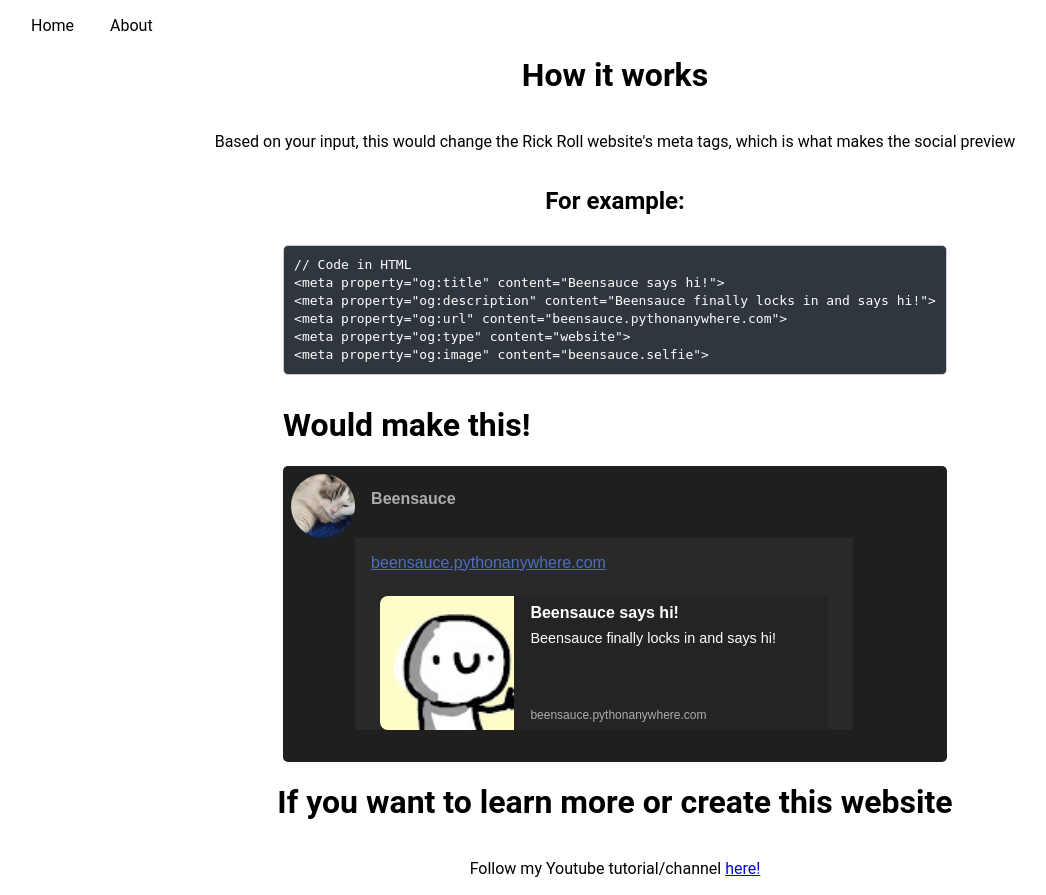
After one commit to Beensauce/Fake-Rick-Roll-Generator, a Django app: page /about in a window 1280 px wide. The commit adds this page. Shown: the top 895 px of the page, without its empty margins (25-1071 px from the left). Run offline with Django 5.2, Linux system fonts and the light colour scheme; grey boxes are pictures that could not be loaded.

Commit message:
Added about page, and hopefulyl improved google indexing

```diff
--- /dev/null
+++ b/Rick Roll/generator/templates/about.html
@@ -0,0 +1,77 @@
+{% extends "base.html" %}
+{% load static %}
+
+{% block head %}
+    <title>About Custom rick roll generator</title>
+    {% comment %} Meta tags {% endcomment %}
+    <!-- Primary Meta Tags -->
+    <meta name="title" content="About custom Rickroll Link Generator">
+    <meta name="description" content="About the custom rick roll generator, how it works and how to make it yourself!">
+    <meta name="keywords" content="rickroll link generator, custom rick roll generator, rick roll maker, fake link generator, disguise link, custom rick roll, prank link shortener">
+
+    <!-- Open Graph / Facebook / Discord Previews -->
+    <meta property="og:type" content="website">
+    <meta property="og:url" content="https://beensauce.pythonanywhere.com/about">
+    <meta property="og:title" content="About custom Rickroll Link Generator">
+    <meta property="og:description" content="About the custom rick roll generator, how it works and how to make it yourself!">
+    <meta property="og:image" content="{% static 'images/Rick.jpg' %}">
+
+    <!-- Twitter Previews -->
+    <meta name="twitter:card" content="summary_large_image">
+    <meta name="twitter:url" content="https://beensauce.pythonanywhere.com/about">
+    <meta name="twitter:title" content="About custom Rickroll Link Generator">
+    <meta name="twitter:description" content="About the custom rick roll generator, how it works and how to make it yourself!">
+    <meta name="twitter:image" content="{% static 'images/Rick.jpg' %}">
+
+    <link rel="stylesheet" href="{% static 'css/about.css' %}">
+    <link rel="stylesheet" href="{% static 'css/navbar.css' %}">
+{% endblock %}
+
+{% block content %}
+    {% include "navbar.html" %}
+    <div class="about-content">
+        <h1>How it works</h1>
+        <p>Based on your input, this would change the Rick Roll website's meta tags, which is what makes the social preview</p>
+        <h2>For example: </h2>
+        <div class="large-div">
+            <pre class="code-block-dark"><code>// Code in HTML
+                &lt;meta property="og:title" content="Beensauce says hi!"&gt;
+                &lt;meta property="og:description" content="Beensauce finally locks in and says hi!"&gt;
+                &lt;meta property="og:url" content="beensauce.pythonanywhere.com"&gt;
+                &lt;meta property="og:type" content="website"&gt;
+                &lt;meta property="og:image" content="beensauce.selfie"&gt;
+            </code></pre>
+            <div class="preview">
+                <h1 class="preview-text">Would make this!</h1>
+                <div id="simulator">
+                    <div class="profile">
+                        <img class="profile-img" src="{% static 'images/DaBao.jpg' %}" alt="Juicy cat">
+                        <p><b>Beensauce</b></p>
+                    </div>
+                    <div class="msg-inside">
+                        <p class="msg-text" style="color:#4e6ec1; text-decoration: underline;">beensauce.pythonanywhere.com</p>
+                        <div class="msg-core">
+                            <img id='image-core' class="thumbnail" src="{% static 'images/Beensauce.jpg' %}" alt="Beensauce profile pic">
+                            <div class="information">
+                                <p id='title-core' class="title-core text">Beensauce says hi!</p>
+                                <p id='description-core' class="description-core text">Beensauce finally locks in and says hi!</p>
+                                <p id='link-core' class="link-core text">beensauce.pythonanywhere.com</p>
+                            </div>
+                        </div>
+                    </div>
+                </div>
+            </div>
+        </div>
+        <h1>If you want to learn more or create this website</h1>
+        <p>Follow my Youtube tutorial/channel <a href="https://www.youtube.com/@Beensauce" target="_blank">here!</a> </p>
+        <iframe width="560" height="315" src="https://www.youtube.com/embed/videoseries?si=5HjN0jxC7dacVM0B&amp;list=PLS5zQB3vS-KU" title="YouTube video player" frameborder="0" allow="accelerometer; autoplay; clipboard-write; encrypted-media; gyroscope; picture-in-picture; web-share" referrerpolicy="strict-origin-when-cross-origin" allowfullscreen></iframe>
+        <div class="advice">
+            <h2>Contact</h2>
+            <p>If you got advice for me, how to make this website better, pls contact me. Always happy to learn :D</p>
+            <div class="contact">
+                <p><a href="mailto:daabob2.0@gmail.com">Send email to me</a></p>
+                <a href="https://github.com/Beensauce/Fake-Rick-Roll-Generator" target="_blank">Github</a>
+            </div>
+        </div>
+    </div>
+{% endblock %}
--- a/Rick Roll/generator/templates/fake-link.html
+++ b/Rick Roll/generator/templates/fake-link.html
@@ -23,6 +23,7 @@
     <title>{{ data.title }}</title>
     <link rel="stylesheet" href="{% static 'css/fake.css' %}">
     <script src="{% static 'js/fake-link.js' %}" defer></script>
+    <meta name="robots" content="noindex, nofollow">
 {% endblock %}
 
 {% block favicon%}
--- a/Rick Roll/generator/templates/index.html
+++ b/Rick Roll/generator/templates/index.html
@@ -7,7 +7,7 @@
     <!-- Primary Meta Tags -->
     <meta name="title" content="Custom Rickroll Link Generator">
     <meta name="description" content="Create custom disguised Rickroll links instantly. Disguise URLs with fake preview titles and custom thumbnails to prank your friends, free">
-    <meta name="keywords" content="rickroll link generator, fake link generator, disguise link, custom rick roll, prank link shortener">
+    <meta name="keywords" content="rickroll link generator, custom rick roll generator, rick roll maker, fake link generator, disguise link, custom rick roll, prank link shortener">
 
     <!-- Open Graph / Facebook / Discord Previews -->
     <meta property="og:type" content="website">
@@ -24,11 +24,13 @@
     <meta name="twitter:image" content="{% static 'images/Rick.jpg' %}">
 
     <link rel="stylesheet" href="{% static 'css/styles.css' %}">
+    <link rel="stylesheet" href="{% static 'css/navbar.css' %}">
     <script src="{% static 'js/index.js' %}" defer></script>
 {% endblock %}
 
 {% block content %}
     <!-- Preview and form -->
+    {% include "navbar.html" %}
     <div id="top-content">
         <div id="form">
             <h1>Custom Rick Roll Generator</h1>
--- /dev/null
+++ b/Rick Roll/generator/templates/navbar.html
@@ -0,0 +1,7 @@
+{% load static %}
+<nav>
+  <ul>
+	<li><a href="{% url 'index' %}">Home</a></li>
+	<li><a href="{% url 'about' %}">About</a></li>
+  </ul>
+</nav>
--- /dev/null
+++ b/Rick Roll/generator/templates/robots.txt
@@ -0,0 +1,5 @@
+User-agent: *
+Disallow: /admin/
+Disallow: /analytics/
+
+Sitemap: https://beensauce.pythonanywhere.com/sitemap.xml
--- a/Rick Roll/generator/urls.py
+++ b/Rick Roll/generator/urls.py
@@ -1,8 +1,22 @@
-from django.urls import path, include
+from django.urls import path
 from . import views
+from django.contrib.sitemaps.views import sitemap
+from .sitemaps import StaticViewSitemap
+from django.views.generic import TemplateView
+
+sitemaps = {
+    'static': StaticViewSitemap,
+}
 
 urlpatterns = [
     path('', views.index, name='index'),
+    path('about', views.about, name='about'),
+    path('sitemap.xml', sitemap, {'sitemaps': sitemaps}, name='sitemap'),
+    path(
+        "robots.txt",
+        TemplateView.as_view(template_name="robots.txt", content_type="text/plain"),
+        name="robots",
+    ),
     path('<str:special_code>', views.rickRoll, name='generated-url'),
     path('analytics/<str:special_code>', views.analytics, name='analytics'),
     path('<str:special_code>/verify', views.vertify_click, name='human-verify'),
--- a/Rick Roll/generator/views.py
+++ b/Rick Roll/generator/views.py
@@ -50,6 +50,9 @@ def index(request):
 
     return render(request, 'index.html', context)
 
+
+def about(request):
+    return render(request, 'about.html')
 
 # Rick roll site
 def rickRoll(request, special_code):
--- a/Rick Roll/mysite/settings.py
+++ b/Rick Roll/mysite/settings.py
@@ -44,6 +44,7 @@ INSTALLED_APPS = [
     'crispy_forms',
     'crispy_bootstrap4',
     'django_user_agents',
+    'django.contrib.sitemaps',
 ]
 
 MIDDLEWARE = [
--- /dev/null
+++ b/Rick Roll/static/css/about.css
@@ -0,0 +1,145 @@
+#content{
+  flex-direction: column;
+}
+
+.about-content{
+  display: flex;
+  flex-direction: column;
+  align-items: center;
+}
+
+.code-block-dark {
+  background-color: #2f363d;
+  color: #fff;
+  font-family: "Courier New", Courier, monospace;
+  padding: 10px;
+  margin: 10px 0;
+  border-radius: 5px;
+  border: 1px solid #ccc;
+  overflow-x: auto;
+  white-space: pre-wrap;
+  word-wrap: break-word;
+  white-space: pre-line;
+}
+
+.large-div{
+  display: flex;
+  flex-direction: column;
+}
+
+/* Preview */
+#simulator{
+  background-color: #1F1F1F;
+  color: #ADADAD;
+  font-family: sans-serif, Arial, Helvetica;
+  border-radius: 5px;
+  margin: 0 auto;
+  padding-bottom: 2rem;
+}
+
+.profile{
+  display: flex;
+  flex-direction: row;
+  gap: 1rem;
+  padding: 0.5rem 0 0 0.5rem;
+}
+
+.msg-inside{
+  width: 75%;
+  height: 65%;
+  background-color: #292929;
+  margin-left: 4.5rem;
+  display: flex;
+  flex-direction: column;
+  align-items: center;
+  gap: 1.5rem;
+}
+
+.msg-inside .msg-text{
+  align-self: flex-start;
+  margin-left: 1rem;
+  margin-bottom: 0;
+  padding: 0;
+}
+
+.msg-core{
+  background-color: #242424;
+  width: 90%;
+  height: 65%;
+  display: flex;
+  flex-direction: row;
+}
+
+.information{
+  margin-left:1rem;
+  display: flex;
+  flex-direction: column;
+  overflow: hidden;
+  flex: 1;
+}
+
+.title-core{
+  color:white;
+  font-weight: 600;
+  width: 90%;
+  margin-top: 0.5rem !important;
+  text-overflow: ellipsis;
+  overflow: hidden;
+  white-space: nowrap;
+}
+
+.description-core{
+  color: white;
+  font-size: 0.9rem;
+  margin-top: 0.5rem !important;
+  word-break: break-word;
+  display: -webkit-box;
+  -webkit-line-clamp: 4;
+  line-clamp: 4;
+  -webkit-box-orient: vertical;
+  overflow: hidden;
+  flex: 1;
+}
+
+.text{
+  margin: 0;
+  padding: 0;
+}
+
+.link-core{
+  font-size: 0.75rem;
+  margin-bottom: 0.5rem;
+}
+
+.profile-img{
+  border-radius: 50%;
+  width: 4rem;
+  height: 4rem;
+  object-fit: cover;
+}
+
+.thumbnail{
+  width: 30%;
+  height:auto;
+  border-radius: 0.5rem 0 0 0.5rem;
+  flex-shrink: 0;
+  object-fit: cover;
+}
+
+/* Contact and advice section */
+.contact{
+  display: flex;
+  justify-content: center;
+  align-items: center;
+  gap: 2rem;
+}
+
+@media (max-width: 816px) {
+  #content{
+    margin: 0 1rem;
+  }
+  iframe{
+    width: 340px;
+    height: 192px;
+  }
+}
--- /dev/null
+++ b/Rick Roll/static/css/navbar.css
@@ -0,0 +1,21 @@
+nav ul {
+	margin: 0;
+	padding-top: 1rem;
+	list-style-type: none;
+	}
+
+nav ul li {
+	display: inline;
+	}
+
+nav ul li a {
+	text-decoration: none;
+	padding: .2em 1em;
+	color: black;
+	}
+
+nav ul li a:hover {
+	color: white;
+	background-color: grey;
+	transition: 0.5s;
+	}
```
Also changed, not shown: Rick Roll/generator/sitemaps.py (added, +12 -0 lines), Rick Roll/static/images/Beensauce.jpg (added).
